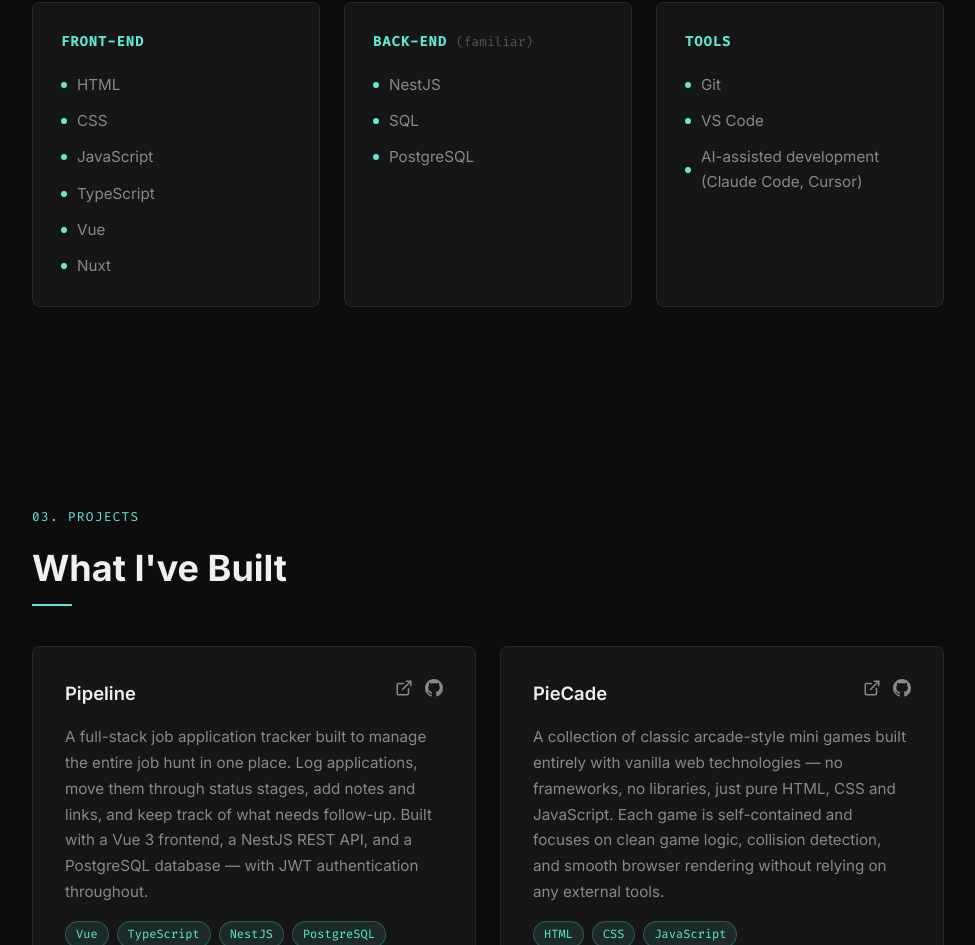
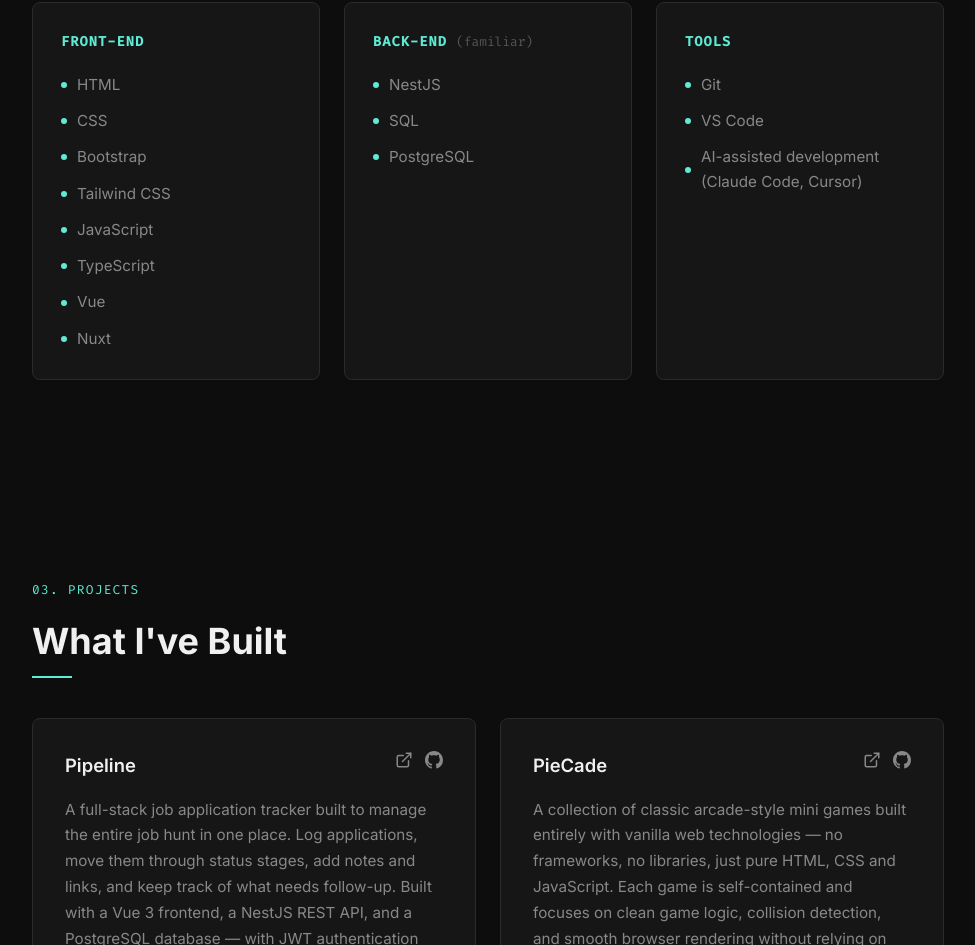
Before and after one commit to grant-pie/portfolio, a Nuxt app: page / in a window 1280 px wide. Shown: the part 2223-3168 px from the top of the page, without its empty margins (152-1127 px from the left). Built offline with nearby package versions, Linux system fonts and the light colour scheme.

Commit message:
Update SkillsSection.vue

```diff
--- a/app/components/SkillsSection.vue
+++ b/app/components/SkillsSection.vue
@@ -35,7 +35,7 @@
 </template>
 
 <script setup>
-const frontEnd = ['HTML', 'CSS', 'JavaScript', 'TypeScript', 'Vue', 'Nuxt']
+const frontEnd = ['HTML', 'CSS', 'Bootstrap', 'Tailwind CSS', 'JavaScript', 'TypeScript', 'Vue', 'Nuxt']
 const backEnd = ['NestJS', 'SQL', 'PostgreSQL']
 const tools = ['Git', 'VS Code', 'AI-assisted development (Claude Code, Cursor)']
 </script>
```
